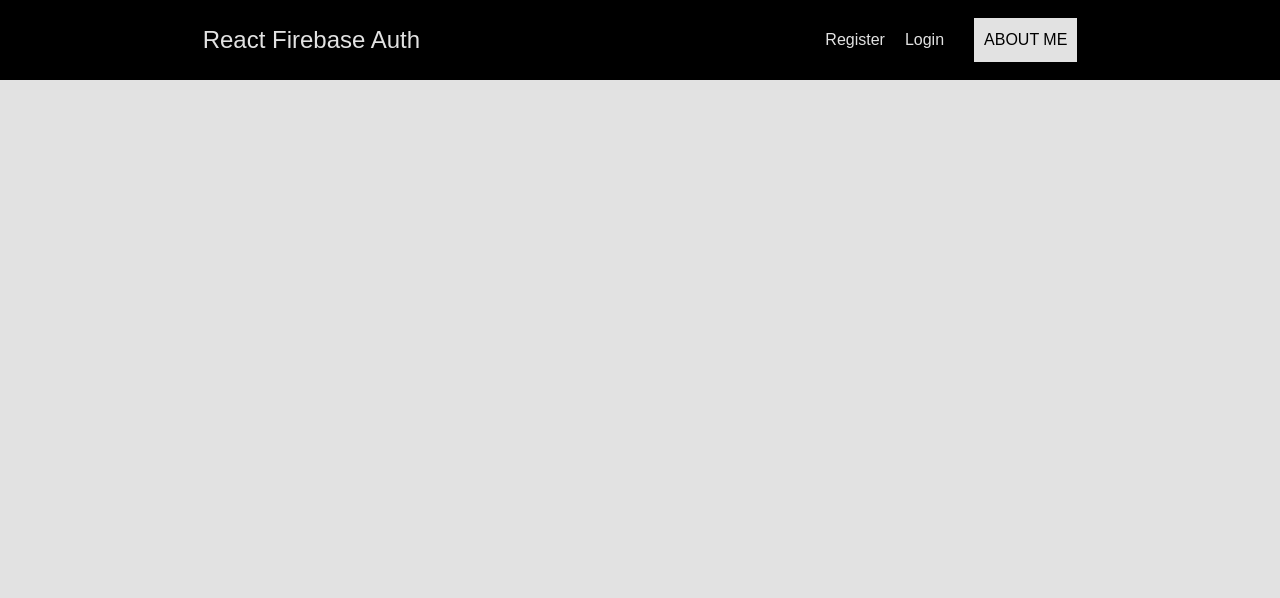
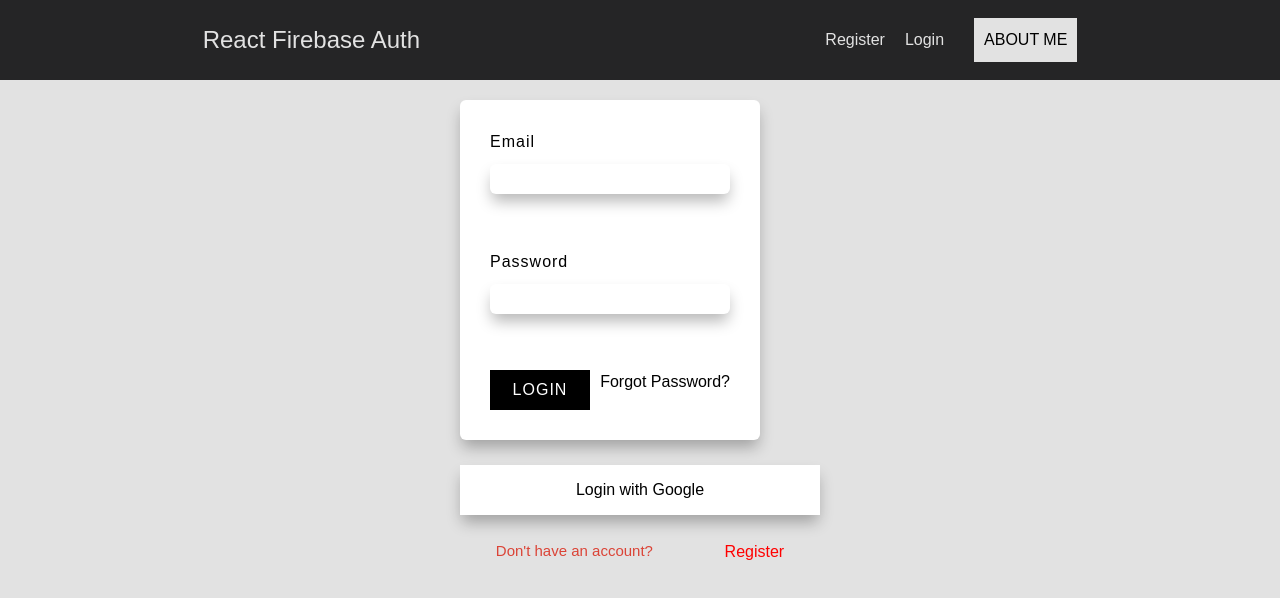
Before and after one commit to Ginoboca1/userAuthFirebase, a React (Vite) app: page / in a window 1280 px wide. Shown: the top 598 px of the page. Built offline with nearby package versions, Linux system fonts and the light colour scheme; no server answers.

Commit message:
Styles and Structure modified

```diff
--- a/package.json
+++ b/package.json
@@ -10,10 +10,14 @@
     "deploy": "gh-pages -d dist"
   },
   "dependencies": {
+    "@hookform/resolvers": "^3.2.0",
     "firebase": "^9.15.0",
     "gh-pages": "^5.0.0",
+    "joi": "^17.9.2",
     "react": "^18.2.0",
     "react-dom": "^18.2.0",
+    "react-hook-form": "^7.45.4",
+    "react-icons": "^4.10.1",
     "react-router-dom": "^6.6.2"
   },
   "devDependencies": {
--- a/src/App.css
+++ b/src/App.css
@@ -1,6 +1,6 @@
 .App-container{
-    display: grid;
-    gap: 40px;
+   display:flex;
+   flex-direction:column;
 }
 
 .button-logout{
--- a/src/App.jsx
+++ b/src/App.jsx
@@ -9,9 +9,8 @@ import { Home } from "./Pages/Home";
 import { Header } from "./component/Navbar";
 import { ProtectedRoutes } from "./component/ProtectedRoutes";
 
-import './App.css';
+import "./App.css";
 import { RecoverPassword } from "./Pages/RecoverPassword";
-
 
 const App = () => {
   return (
@@ -20,15 +19,21 @@ const App = () => {
 
       <AuthProvider>
         <Routes>
-          <Route exact path="/userAuthFirebase" element={<Login />} />
-          <Route path="/userAuthFirebase/register" element={<Register />} />
-          <Route path="/userAuthFirebase/about" element={<About />} />
-          <Route path="/userAuthFirebase/home" element = {
-            <ProtectedRoutes>
-              <Home />
-            </ProtectedRoutes>
-          }/>
-          <Route path="/userAuthFirebase/reset-password" element = {<RecoverPassword />}/>
+          <Route exact path="/" element={<Login />} />
+          <Route path="/register" element={<Register />} />
+          <Route path="/about" element={<About />} />
+          <Route
+            path="/home"
+            element={
+              <ProtectedRoutes>
+                <Home />
+              </ProtectedRoutes>
+            }
+          />
+          <Route
+            path="/userAuthFirebase/reset-password"
+            element={<RecoverPassword />}
+          />
         </Routes>
       </AuthProvider>
     </div>
--- a/src/Pages/Login.jsx
+++ b/src/Pages/Login.jsx
@@ -1,22 +1,55 @@
-import { useState } from "react";
+import { useEffect, useState } from "react";
+import Joi from "joi";
+import { useForm } from "react-hook-form";
+import { joiResolver } from "@hookform/resolvers/joi";
 import { NavLink, useNavigate } from "react-router-dom";
+
 import { useAuth } from "../Context/authContext";
 import { Alert } from "../component/Alert";
+import { Inputs } from "../component/Inputs";
+
 import "../styles/Form.css";
 
+const schema = Joi.object({
+  email: Joi.string()
+    .email({ minDomainSegments: 2, tlds: { allow: ["com", "net"] } })
+    .required()
+    .messages({
+      "string.base": "The email must be a text string",
+      "string.empty": "Email is required",
+      "string.email": "The email must be a valid email address",
+      "string.minDomainSegments":
+        "The email must have at least 2 domain segments",
+      "string.tlds.allow":
+        "The email must have a valid top-level domain (.com or .net)",
+    }),
+  password: Joi.string()
+    .min(8)
+    .pattern(/^(?=.*[a-z])(?=.*[A-Z])(?=.*\d)[a-zA-Z\d]{8,}$/)
+    .required()
+    .messages({
+      "string.pattern.base":
+        "The password must contain at least one lowercase letter, one uppercase letter, and one digit",
+      "string.min": "Password must be at least 8 characters long",
+      "string.empty": "Password is required",
+    }),
+});
+
 export const Login = () => {
-  const [user, setUser] = useState({
-    email: "",
-    password: "",
+  const {
+    register,
+    handleSubmit,
+    formState: { errors },
+  } = useForm({
+    mode: "onBlur",
+    resolver: joiResolver(schema),
   });
 
   const [error, setError] = useState();
   const { login, googleLogin, forgotPassword } = useAuth();
-
   const navigate = useNavigate();
 
-  const handleSubmit = async (e) => {
-    e.preventDefault();
+  const onSubmit = async (e) => {
     setError("");
     try {
       await login(user.email, user.password);
@@ -45,30 +78,32 @@ export const Login = () => {
 
   return (
     <div className="form-container">
-      {error && <Alert message={error} />}
-      <form className="form" onSubmit={handleSubmit}>
+      {error && <Alert error={error} setError={setError} message={error} />}
+      <form className="form" onSubmit={handleSubmit(onSubmit)}>
         <div className="form-field">
-          <label>Email</label>
-          <input
-            type="text"
-            placeholder="Email"
-            onChange={(e) => setUser({ ...user, email: e.target.value })}
-            required
+          <Inputs
+            type="email"
+            nameInput={"email"}
+            nameTitle={"Email"}
+            register={register}
+            error={errors.email?.message}
           />
         </div>
 
         <div className="form-field">
-          <label>Password</label>
-          <input
-            type="password"
-            placeholder="********"
-            onChange={(e) => setUser({ ...user, password: e.target.value })}
-            required
+          <Inputs
+            type={"password"}
+            nameInput={"password"}
+            nameTitle={"Password"}
+            register={register}
+            error={errors.password?.message}
           />
         </div>
 
         <div className="submit-area">
-          <button type="submit">login</button>
+          <button clickAction={() => {}} testId="enter-login-btn">
+            login
+          </button>
           <NavLink to="/userAuthFirebase/reset-password">
             Forgot Password?
           </NavLink>
--- a/src/Pages/RecoverPassword.jsx
+++ b/src/Pages/RecoverPassword.jsx
@@ -5,30 +5,41 @@ import "../styles/Form.css";
 
 export const RecoverPassword = () => {
   const [email, setEmail] = useState();
-  const [message, setMessage] = useState('');
-  const { forgotPassword } = useAuth()
+  const [message, setMessage] = useState();
+  const { forgotPassword } = useAuth();
 
-  const handleSubmit = async(e) => {
-    e.preventDefault()
-    if(email) return setMessage('Recovery code sent,check your email')
+  const handleSubmit = async (e) => {
+    e.preventDefault();
+    if (email) {
+      return setMessage("Recovery code sent,check your email");
+    }
     await forgotPassword(email);
-  }
+  };
 
   return (
     <div className="form-container" onSubmit={handleSubmit}>
-    {message && <Alert message = {message}/>}
+      {message && <Alert setMessage={setMessage} message={message} />}
       <form className="form" id="form">
         <div className="form-field">
           <label>Email</label>
-          <input type="text" placeholder="Email" required onChange={(e) => setEmail(e.target.value)} />
+          <input
+            type="text"
+            placeholder="Email"
+            required
+            onChange={(e) => setEmail(e.target.value)}
+          />
         </div>
 
         <div className="description-container">
-          <p className="description">We will send you a recovery code at the email address</p>
+          <p className="description">
+            We will send you a recovery code at the email address
+          </p>
         </div>
       </form>
 
-      <button className="reset-button" type="submit" form="form">Reset Password</button>
+      <button className="reset-button" type="submit" form="form">
+        Reset Password
+      </button>
     </div>
   );
 };
--- a/src/component/Alert.jsx
+++ b/src/component/Alert.jsx
@@ -1,9 +1,21 @@
-import '../styles/Alert.css';
+import "../styles/Alert.css";
+import { AiFillCloseCircle } from "react-icons/ai";
 
-export const Alert = ({ message }) => {
+export const Alert = ({ error, message, setError, setMessage }) => {
+  const handleCloseClick = () => {
+    if (error) {
+      setError(false);
+    } else {
+      setMessage(false);
+    }
+  };
+
   return (
-    <div className="alert-banner">
-      <span className="sm:inline block">{message}</span>
+    <div className={error ? "alert-banner-error" : "alert-banner"}>
+      <i className="icon" onClick={handleCloseClick}>
+        <AiFillCloseCircle />
+      </i>
+      <p className="">{message}</p>
     </div>
   );
 };
--- /dev/null
+++ b/src/component/Inputs.jsx
@@ -0,0 +1,33 @@
+import React from "react";
+import "../styles/Inputs.css";
+import { AiFillExclamationCircle } from "react-icons/ai";
+
+export const Inputs = ({ register, error, type, nameInput, nameTitle }) => {
+  return (
+    <div className={error ? "form-field-error" : "form-field"}>
+      <label className="label">{nameTitle}</label>
+      <input
+        type={type}
+        name={nameInput}
+        {...register(nameInput, {
+          required: { value: true, message: "This field is required" },
+        })}
+      />
+      {error ? (
+        <div className="error-container">
+          <i className={error? 'error-icon' : 'error-icon-disabled'}>
+            <AiFillExclamationCircle />
+          </i>
+          <p>{error}</p>
+        </div>
+      ) : (
+        <div className="error-container-disabled">
+          <i className={error? 'error-icon' : 'error-icon-disabled'}>
+            <AiFillExclamationCircle />
+          </i>
+          <p>{error}</p>
+        </div>
+      )}
+    </div>
+  );
+};
--- a/src/component/Navbar.jsx
+++ b/src/component/Navbar.jsx
@@ -6,9 +6,9 @@ export const Header = () => {
     <header className = "header">
         <h1>React Firebase Auth </h1>
         <nav>
-            <NavLink to='/userAuthFirebase/register'>Register</NavLink>
-            <NavLink to='/userAuthFirebase'>Login</NavLink>
-            <NavLink to='/userAuthFirebase/about'>about me</NavLink>
+            <NavLink to='/register'>Register</NavLink>
+            <NavLink to='/'>Login</NavLink>
+            <NavLink to='/about'>about me</NavLink>
         </nav>
     </header>
   )
--- a/src/styles/Alert.css
+++ b/src/styles/Alert.css
@@ -1,10 +1,37 @@
-.alert-banner{
-    background-color: var(--Red);
-    max-width:340px;
-    height:25px;
-    color: white;
-    display:flex;
-    align-items:center;
-    padding:10px;
-    border-radius:6px;
+.alert-banner {
+  background-color: green;
+  max-width: 340px;
+  height: 25px;
+  color: white;
+  display: flex;
+  align-items: center;
+  padding: 10px;
+  border-radius: 6px;
+  flex-direction: row-reverse;
+  justify-content: space-between;
 }
+
+.message {
+  margin-left: 10px;
+}
+
+.icon {
+  cursor: pointer;
+}
+
+.icon :hover {
+  color: black;
+}
+
+.alert-banner-error {
+  background-color: var(--Red);
+  max-width: 340px;
+  height: 25px;
+  color: white;
+  display: flex;
+  align-items: center;
+  padding: 10px;
+  border-radius: 6px;
+  flex-direction: row-reverse;
+  justify-content: space-between;
+}
--- a/src/styles/Form.css
+++ b/src/styles/Form.css
@@ -1,139 +1,139 @@
-.form-container{
-    display:flex;
-    flex-direction:column;
-    margin: 0 auto;
-    gap:25px;
+.form-container {
+  display: flex;
+  flex-direction: column;
+  margin: 20px auto;
+  gap: 25px;
 }
 
-.form{
+.form {
   max-width: 300px;
-   height: 250px;
   background-color: white;
   padding: 30px 30px;
   display: grid;
-   gap:20px;
-   border-radius:6px;
-   -webkit-box-shadow: 0px 9px 15px -2px rgba(0,0,0,0.29);
+  gap: 20px;
+  border-radius: 6px;
+  -webkit-box-shadow: 0px 9px 15px -2px rgba(0, 0, 0, 0.29);
+  transition: all 0.2s ease-in;
 }
 
+.form:hover {
+  transform: scale(1.01);
+}
 
-.description-container{
+.description-container {
   height: 100px;
   max-width: 300px;
-    border-radius:6px;
-    background-color: #FA9995;
+  border-radius: 6px;
+  background-color: #fa9995;
 }
 
-.description{
+.description {
   word-wrap: break-word;
   padding: 15px;
   color: var(--Red);
 }
 
-.form-field{
+.form-field {
   display: grid;
 }
 
-.form-field label{
+.form-field label {
   font-weight: 300;
   letter-spacing: 1px;
 }
 
-.form-field input{
+.form-field input {
   height: 30px;
-    padding:5px;
+  padding: 5px;
   border: none;
-    border-radius:6px;
-    -webkit-box-shadow: 0px 9px 15px -2px rgba(0,0,0,0.29);
+  border-radius: 6px;
+  -webkit-box-shadow: 0px 9px 15px -2px rgba(0, 0, 0, 0.29);
   focus: none;
   letter-spacing: 1px;
   max-width: 300px;
 }
 
-.form-field input:focus{
-    outline:none;
+.form-field input:focus {
+  outline: none;
 }
 
-
-.submit-area{
+.submit-area {
   display: flex;
-    justify-content:space-between;
+  justify-content: space-between;
 }
 
-.submit-area a{
-    cursor:pointer;
+.submit-area a {
+  cursor: pointer;
   height: 15px;
   font-weight: 500;
   text-decoration: none;
   color: black;
 }
 
-
-.form button{
-    width:100px;
-    height:40px;
+.form button {
+  width: 100px;
+  height: 40px;
   cursor: pointer;
   text-transform: uppercase;
   color: white;
-    background-color:black;
-    border-radius:6px;
-    border:none;
+  background-color: black;
+  border: none;
   letter-spacing: 1px;
+  transition: all 0.1s ease-in;
 }
 
-.form button:hover{
+.form button:hover {
   background-color: var(--Red);
 }
 
-.form button:active{
+.form button:active {
   background-color: var(--Red);
 }
 
-.googleButton{
-    width:360px;
-    height:50px;
-    -webkit-box-shadow: 0px 9px 15px -2px rgba(0,0,0,0.29);
-    background-color:white;
-    border:none;
-    border-radius:6px;
-    cursor:pointer;
+.googleButton {
+  width: 360px;
+  height: 50px;
+  -webkit-box-shadow: 0px 9px 15px -2px rgba(0, 0, 0, 0.29);
+  background-color: white;
+  border: none;
+  cursor: pointer;
   font-size: 1rem;
+  transition: all 0.1s ease-in;
 }
 
-.googleButton:hover{
+.googleButton:hover {
   background-color: var(--Blue);
   color: white;
 }
 
-
-.text-contain{
-    display:flex;
-    width:360px;
-    justify-content:space-around;
+.text-contain {
+  display: flex;
+  width: 360px;
+  justify-content: space-around;
+  color: var(--Red);
 }
 
-.text-contain a:hover{
-    text-decoration:underline;
+.text-contain a:hover {
+  text-decoration: underline;
 }
 
-@media(max-width: 768px) {
-    .form-container{
-
+@media (max-width: 768px) {
+  .form-container {
   }
 }
 
-.reset-button{
-    width:100%;
-    height:50px;
-    -webkit-box-shadow: 0px 9px 15px -2px rgba(0,0,0,0.29);
-    background-color:black;
-    border:none;
-    border-radius:6px;
-    cursor:pointer;
+.reset-button {
+  width: 100%;
+  height: 50px;
+  -webkit-box-shadow: 0px 9px 15px -2px rgba(0, 0, 0, 0.29);
+  background-color: black;
+  border: none;
+  border-radius: 6px;
+  cursor: pointer;
   font-size: 1rem;
   color: white;
 }
 
-.reset-button:hover{
-    background-color:var(--Red);
+.reset-button:hover {
+  background-color: var(--Red);
 }
--- /dev/null
+++ b/src/styles/Inputs.css
@@ -0,0 +1,42 @@
+.form-field {
+  display: flex;
+  gap: 10px;
+  flex-direction: column;
+}
+
+.form-field-error {
+  display: flex;
+  gap: 10px;
+  flex-direction: column;
+}
+
+.error-container {
+  display: flex;
+  gap: 10px;
+  margin-top: 10px;
+}
+
+.error-container-disabled {
+  margin-top: 10px;
+}
+
+.label {
+  color: black;
+  font-weight: bold;
+}
+
+.label-error {
+  color: var(--Red);
+}
+
+.error-container p {
+  color: var(--Red);
+}
+
+.error-icon {
+  color: var(--Red);
+}
+
+.error-icon-disabled {
+  color: transparent;
+}
--- a/vite.config.js
+++ b/vite.config.js
@@ -4,5 +4,5 @@ import react from '@vitejs/plugin-react'
 // https://vitejs.dev/config/
 export default defineConfig({
   plugins: [react()],
-  base: "/userAuthFirebase/"
+  base: "/"
 })
```
Also changed, not shown: 1 other file (tests, documents, lock files or other folders). Lines whose indentation alone changed are shown as unchanged.
